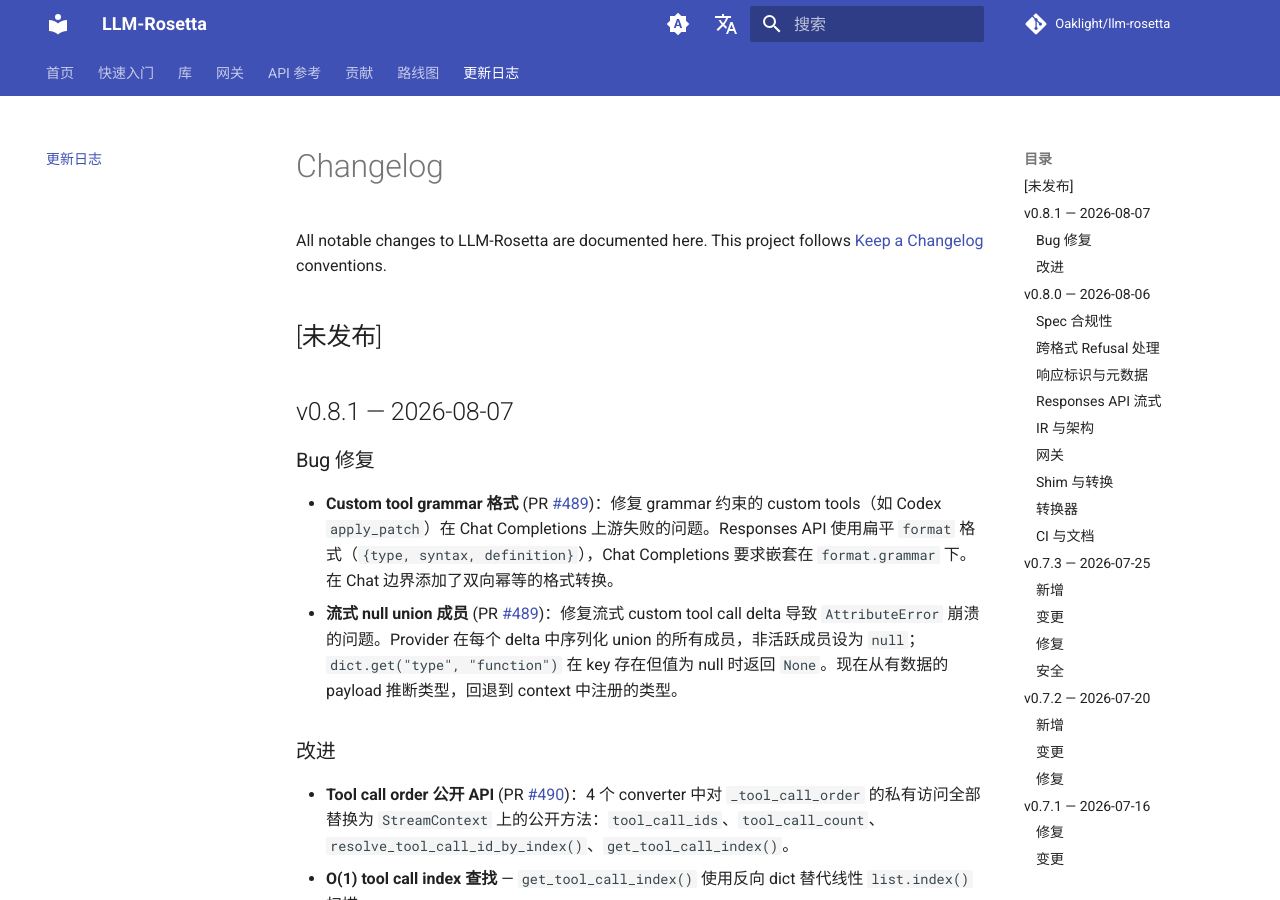
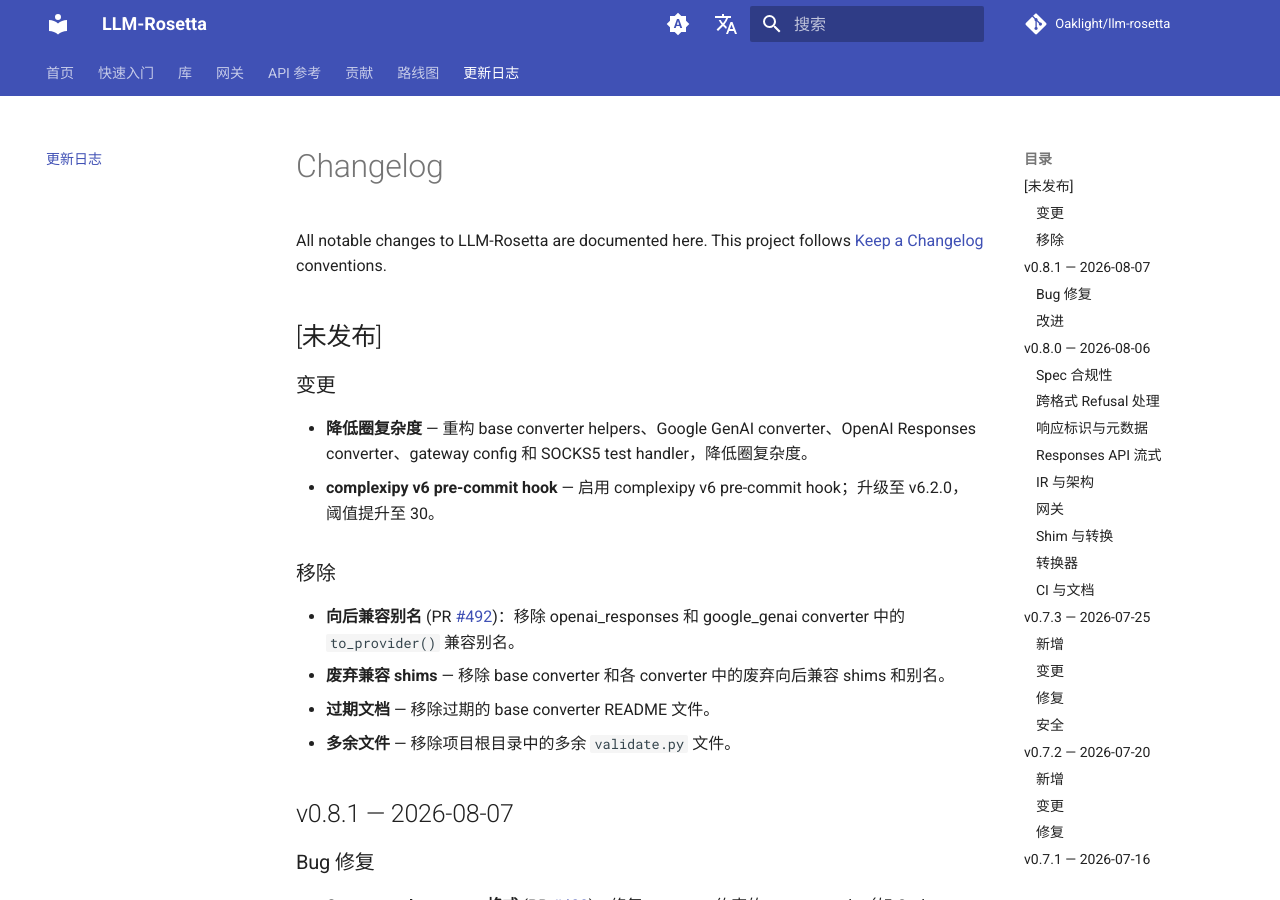
Before and after one commit to Oaklight/llm-rosetta, an MkDocs documentation site: the page built from docs/changelog.md, in a window 1280 px wide and 900 px high. Built offline with MkDocs 1.6.1 and Material for MkDocs 9.7.7, drawn with Linux system fonts in a browser that asks for light colours; comment, search, counter and statistics services are not loaded.

Commit message:
docs: update changelog with unreleased changes since v0.8.1
Covers complexity refactors, complexipy v6 hook, and dead code removal.

```diff
--- a/docs/changelog.md
+++ b/docs/changelog.md
@@ -7,6 +7,18 @@
 All notable changes to LLM-Rosetta are documented here. This project follows [Keep a Changelog](https://keepachangelog.com/) conventions.
 
 ## [未发布]
+
+### 变更
+
+- **降低圈复杂度** — 重构 base converter helpers、Google GenAI converter、OpenAI Responses converter、gateway config 和 SOCKS5 test handler，降低圈复杂度。
+- **complexipy v6 pre-commit hook** — 启用 complexipy v6 pre-commit hook；升级至 v6.2.0，阈值提升至 30。
+
+### 移除
+
+- **向后兼容别名** (PR [#492](https://github.com/Oaklight/llm-rosetta/pull/492))：移除 openai_responses 和 google_genai converter 中的 `to_provider()` 兼容别名。
+- **废弃兼容 shims** — 移除 base converter 和各 converter 中的废弃向后兼容 shims 和别名。
+- **过期文档** — 移除过期的 base converter README 文件。
+- **多余文件** — 移除项目根目录中的多余 `validate.py` 文件。
 
 ## v0.8.1 — 2026-08-07
 
```
